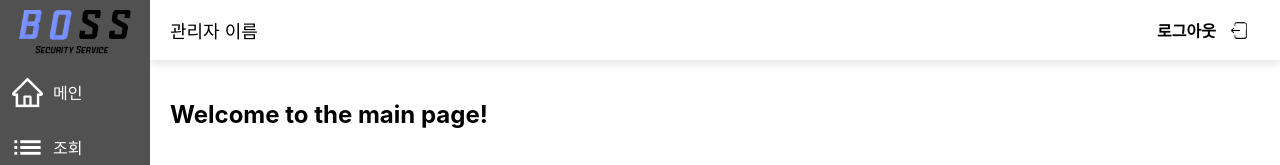
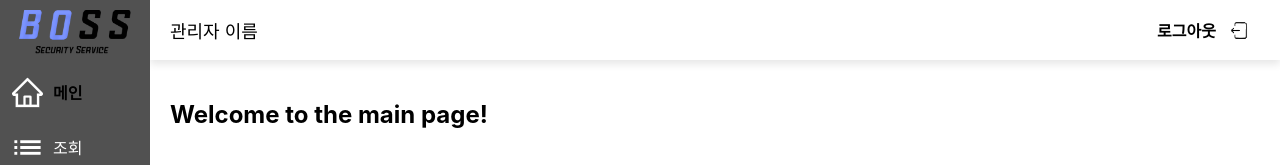
Before and after one commit to DaftenP/BOSS, a React (Create React App) app in the folder client/: page / in a window 1280 px wide. Both pictures are taken after typing "Sample", "Sample123" into the empty fields and a click on the button "로그인". Shown: the top 165 px of the page. Built offline with nearby package versions, Linux system fonts and the light colour scheme.

Commit message:
feat: 페이지 전환 시 사이드바 글자 색상 변경 및 요소 정렬

```diff
--- a/client/src/components/Layout/Layout.module.css
+++ b/client/src/components/Layout/Layout.module.css
@@ -1,7 +1,7 @@
 .layout {
     display: flex;
     height: 100vh;
-    overflow: hidden; /* 전체 화면에서 스크롤바가 생기지 않도록 설정 */
+    overflow: hidden;
   }
 
   .sidebar {
@@ -9,14 +9,14 @@
     background-color: #f4f4f4;
     display: flex;
     flex-direction: column;
-    box-sizing: border-box; /* 패딩과 테두리를 포함하여 크기 계산 */
+    box-sizing: border-box;
   }
 
   .mainArea {
     display: flex;
     flex-direction: column;
     flex-grow: 1;
-    overflow: hidden; /* 전체 화면에서 스크롤바가 생기지 않도록 설정 */
+    overflow: hidden;
   }
 
   .navbar {
@@ -28,12 +28,12 @@
     align-items: center;
     justify-content: space-between;
     padding: 0 20px;
-    box-sizing: border-box; /* 패딩과 테두리를 포함하여 크기 계산 */
+    box-sizing: border-box;
   }
 
   .mainContent {
     flex-grow: 1;
     padding: 20px;
-    overflow-y: auto; /* 세로 스크롤만 허용 */
-    box-sizing: border-box; /* 패딩과 테두리를 포함하여 크기 계산 */
+    overflow-y: auto;
+    box-sizing: border-box;
   }
--- a/client/src/components/Sidebar/Sidebar.js
+++ b/client/src/components/Sidebar/Sidebar.js
@@ -1,6 +1,8 @@
-import React from 'react';
-import { NavLink } from 'react-router-dom';
+import React, { useEffect } from 'react';
+import { useDispatch, useSelector } from 'react-redux';
+import { NavLink, useLocation } from 'react-router-dom';
 import classes from './Sidebar.module.css';
+import { navigationActions } from '../../store/navigation';
 import logoImage from '../../assets/Layout/Logo_icon.png';
 import loglistIcon from '../../assets/Layout/Loglist_icon.png';
 import mainIcon from '../../assets/Layout/Main_icon.png';
@@ -9,38 +11,62 @@ import monitoringIcon from '../../assets/Layout/Monitoring_icon.png';
 import statisticsIcon from '../../assets/Layout/Statistics_icon.png';
 
 function Sidebar() {
+  const dispatch = useDispatch();
+  const location = useLocation();
+  const activePage = useSelector((state) => state.navigation.activePage);
+
+  useEffect(() => {
+    const path = location.pathname.slice(1); // 현재 경로의 슬래시를 제거한 후 설정
+    dispatch(navigationActions.setActivePage(path));
+  }, [location, dispatch]);
+
   return (
     <div className={classes.sidebar}>
       <img src={logoImage} alt="logo_image" className={classes.logoImage} />
       <ul>
         <li>
-          <NavLink to="/main" activeClassName={classes.activeLink}>
+          <NavLink
+            to="/main"
+            className={activePage === 'main' ? classes.activeLink : undefined}
+          >
             <img src={mainIcon} alt="main_icon" className={classes.labelIcon} />
-            메인
+            <span className={activePage === 'main' ? classes.activeText : undefined}>메인</span>
           </NavLink>
         </li>
         <li>
-          <NavLink to="/loglist" activeClassName={classes.activeLink}>
+          <NavLink
+            to="/loglist"
+            className={activePage === 'loglist' ? classes.activeLink : undefined}
+          >
             <img src={loglistIcon} alt="loglist_icon" className={classes.labelIcon} />
-            조회
+            <span className={activePage === 'loglist' ? classes.activeText : undefined}>조회</span>
           </NavLink>
         </li>
         <li>
-          <NavLink to="/statistics" activeClassName={classes.activeLink}>
+          <NavLink
+            to="/statistics"
+            className={activePage === 'statistics' ? classes.activeLink : undefined}
+          >
             <img src={statisticsIcon} alt="statistics_icon" className={classes.labelIcon} />
-            통계
+            <span className={activePage === 'statistics' ? classes.activeText : undefined}>통계</span>
           </NavLink>
         </li>
         <li>
-          <NavLink to="/management" activeClassName={classes.activeLink}>
+          <NavLink
+            to="/management"
+            className={activePage === 'management' ? classes.activeLink : undefined}
+          >
             <img src={managementIcon} alt="management_icon" className={classes.labelIcon} />
-            관리
+            <span className={activePage === 'management' ? classes.activeText : undefined}>관리</span>
           </NavLink>
         </li>
         <li>
-          <NavLink to="/monitoring" activeClassName={classes.activeLink}>
+          <NavLink
+            to="/monitoring"
+            className={activePage === 'monitoring' ? classes.activeLink : undefined}
+          >
             <img src={monitoringIcon} alt="monitoring_icon" className={classes.labelIcon} />
-            실황
+            <span className={activePage === 'monitoring' ? classes.activeText : undefined}>실황</span>
           </NavLink>
         </li>
       </ul>
--- a/client/src/components/Sidebar/Sidebar.module.css
+++ b/client/src/components/Sidebar/Sidebar.module.css
@@ -31,11 +31,10 @@
 
 .activeLink {
   font-weight: bold;
-  color: #000000; /* 활성화된 링크 텍스트 색상 검은색 */
 }
 
-.activeLink .labelIcon {
-  filter: brightness(0) invert(0); /* 활성화된 링크 아이콘 색상 검은색 */
+.activeText {
+  color: #000000 !important; /* 활성화된 링크 텍스트 색상 검은색 */
 }
 
 .logoImage {
--- a/client/src/store/index.js
+++ b/client/src/store/index.js
@@ -1,9 +1,12 @@
-import { configureStore } from '@reduxjs/toolkit'
-
-import loginReducer from './login'
+import { configureStore } from '@reduxjs/toolkit';
+import loginReducer from './login';
+import navigationReducer from './navigation';
 
 const store = configureStore({
-    reducer: { login: loginReducer }
-})
+  reducer: {
+    login: loginReducer,
+    navigation: navigationReducer,
+  },
+});
 
-export default store
+export default store;
--- /dev/null
+++ b/client/src/store/navigation.js
@@ -0,0 +1,19 @@
+import { createSlice } from '@reduxjs/toolkit';
+
+const initialNavigationState = {
+  activePage: '',
+};
+
+const navigationSlice = createSlice({
+  name: 'navigation',
+  initialState: initialNavigationState,
+  reducers: {
+    setActivePage(state, action) {
+      state.activePage = action.payload;
+    },
+  },
+});
+
+export const navigationActions = navigationSlice.actions;
+
+export default navigationSlice.reducer;
```
